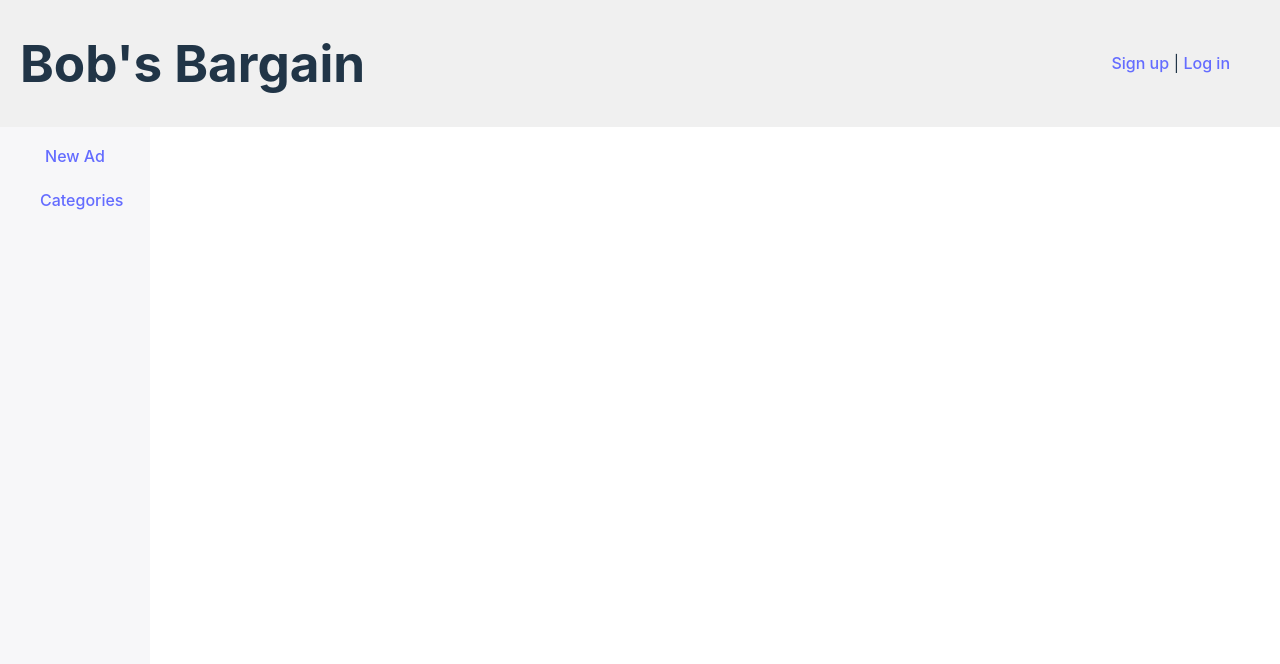
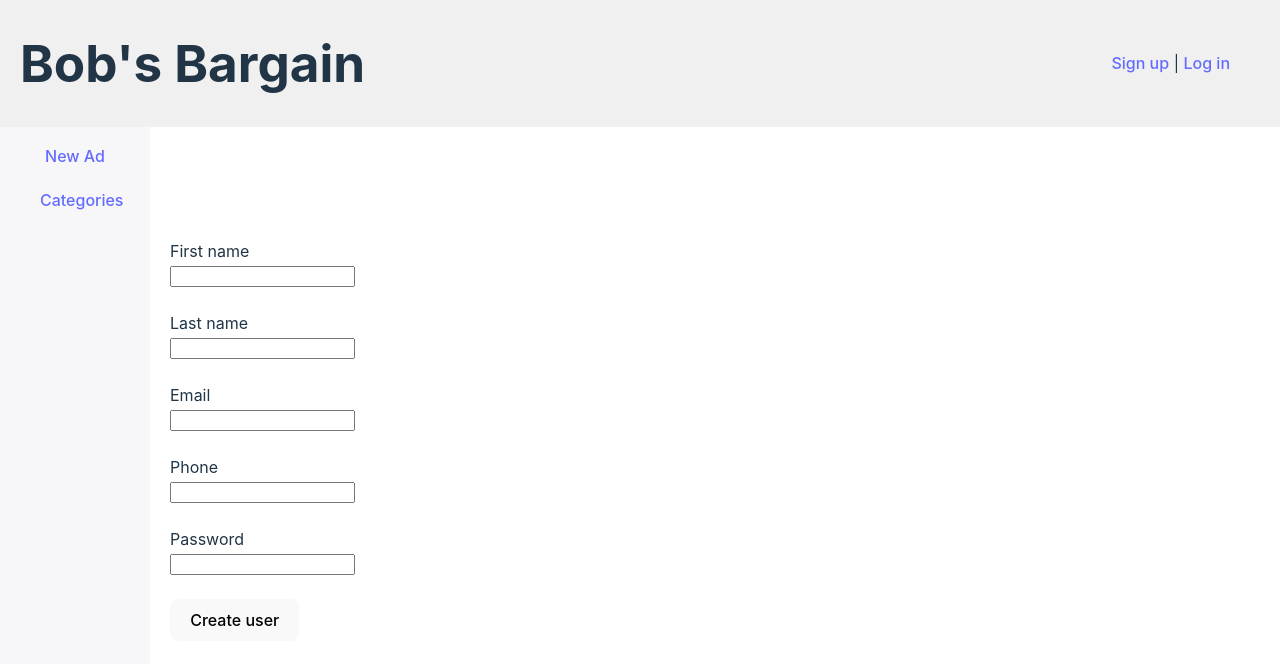
Before and after one commit to maha897/frontend-bobs-bargain, a React (Vite) app: page /sign-up in a window 1280 px wide. Shown: the top 664 px of the page. Built offline with nearby package versions, Linux system fonts and the light colour scheme.

Commit message:
sign in functionality implemented

```diff
--- a/src/App.css
+++ b/src/App.css
@@ -12,6 +12,10 @@
 }
 
 .log-in {
+  margin-right: 70px;
+}
+
+.avatar-container {
   margin-right: 70px;
 }
 
--- a/src/App.jsx
+++ b/src/App.jsx
@@ -4,7 +4,6 @@ import Header from './components/Header'
 import SideMenu from './components/SideMenu'
 import BrowsePage from './components/BrowsePage'
 import { createContext, useState } from 'react'
-import data from './assets/data/products'
 import SignUpPage from './components/SignUpPage'
 import LoginPage from './components/LogInPage'
 import AdForm from './components/AdForm'
@@ -18,7 +17,7 @@ function App() {
   const [users, setUsers] = useState([])
 
   return (
-    <Context.Provider value={{ ads, setAds, userLoggedIn, setUserLoggedIn }}>
+    <Context.Provider value={{ ads, setAds, userLoggedIn, setUserLoggedIn, users, setUsers }}>
       <div className='app'>
         <Header />
         <SideMenu />
@@ -26,7 +25,7 @@ function App() {
         <div className='page'>
           <Routes>
             <Route path="/" element={<BrowsePage />}/>
-            <Route path="/sign-in" element={<SignUpPage />} />
+            <Route path="/sign-up" element={<SignUpPage />} />
             <Route path='/log-in' element={<LoginPage />} />
             <Route path="/new-ad" element={<AdForm />} />
             <Route path='/categories' element={<CategoriesPage />} />
--- a/src/components/AdForm.jsx
+++ b/src/components/AdForm.jsx
@@ -85,7 +85,7 @@ function AdForm() {
           <input type="number" name="postcode" onChange={handleChange} value={inputData.postcode}/> <br /> <br />
         </div>
 
-        <button>Publish ad</button>
+        <button type="submit">Publish ad</button>
       </form>
     </div>
   );
--- a/src/components/Header.jsx
+++ b/src/components/Header.jsx
@@ -25,6 +25,7 @@ function Header() {
             <Avatar
               name={`${userLoggedIn.firstname} ${userLoggedIn.lastname}`}
               size={50}
+              round={true}
             />
           </div>
         )}
--- a/src/components/SignUpPage.jsx
+++ b/src/components/SignUpPage.jsx
@@ -1,29 +1,88 @@
+import { useContext, useState } from "react";
+import { Context } from "../App";
+import { useNavigate } from "react-router-dom";
+
+const initForm = {
+  firstname: "",
+  lastname: "",
+  email: "",
+  phone: "",
+  password: "",
+}
+
 function SignUpPage() {
+    const { users, setUsers, setUserLoggedIn } = useContext(Context)
+    const [inputData, setInputData] = useState(initForm)
+    const navigate = useNavigate()
+
+    function submitForm(event) {
+      event.preventDefault()
+      setUserLoggedIn(inputData)
+      setUsers([...users, inputData])
+      setInputData(initForm)
+      navigate("/")
+    }
+
+    function handleChange(event) {
+      const { name, value } = event.target
+      setInputData({ ...inputData, [name]: value })
+    }
+
     return (
       <div className="signup-page-container">
         <div className="signup-form-container">
-          <form className="signup-form">
+          <form className="signup-form" onSubmit={submitForm}>
             <label htmlFor="firstname">First name</label> <br />
-            <input type="text" name="firstname" />
+            <input
+              type="text"
+              name="firstname"
+              onChange={handleChange}
+              value={inputData.firstname}
+              required
+            />
             <br />
             <br />
             <label htmlFor="lastname">Last name</label> <br />
-            <input type="text" name="lastname" />
+            <input
+              type="text"
+              name="lastname"
+              onChange={handleChange}
+              value={inputData.lastname}
+              required
+            />
             <br />
             <br />
             <label htmlFor="email">Email</label> <br />
-            <input type="email" name="email" />
+            <input
+              type="email"
+              name="email"
+              onChange={handleChange}
+              value={inputData.email}
+              required
+            />
             <br />
             <br />
             <label htmlFor="phone">Phone</label> <br />
-            <input type="number" name="phone" />
+            <input
+              type="number"
+              name="phone"
+              onChange={handleChange}
+              value={inputData.phone}
+              required
+            />
             <br />
             <br />
             <label htmlFor="password">Password</label> <br />
-            <input type="password" name="password" />
+            <input
+              type="password"
+              name="password"
+              onChange={handleChange}
+              value={inputData.password}
+              required
+            />
             <br />
             <br />
-            <button>Create user</button>
+            <button type="submit">Create user</button>
           </form>
         </div>
       </div>
```
